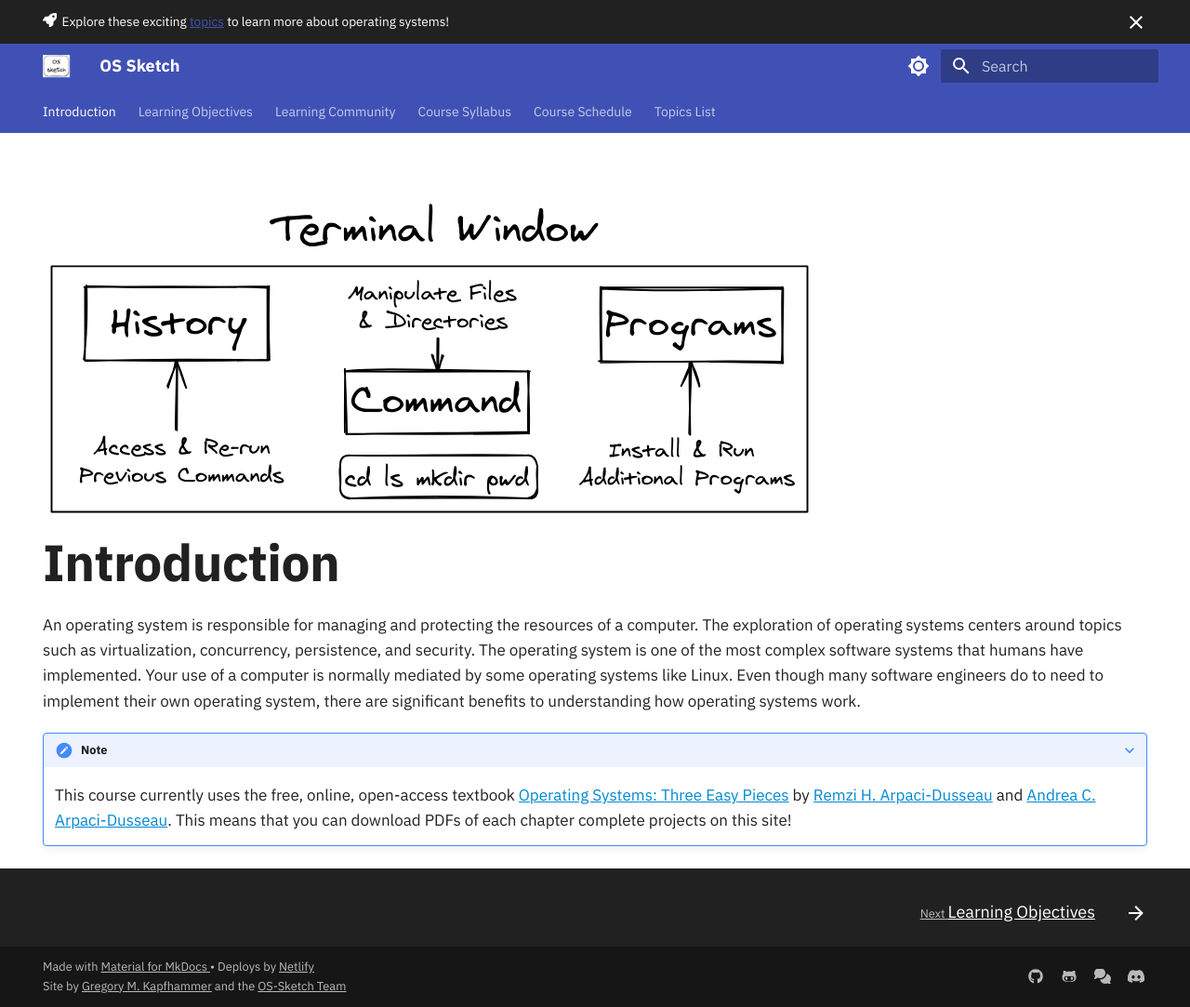
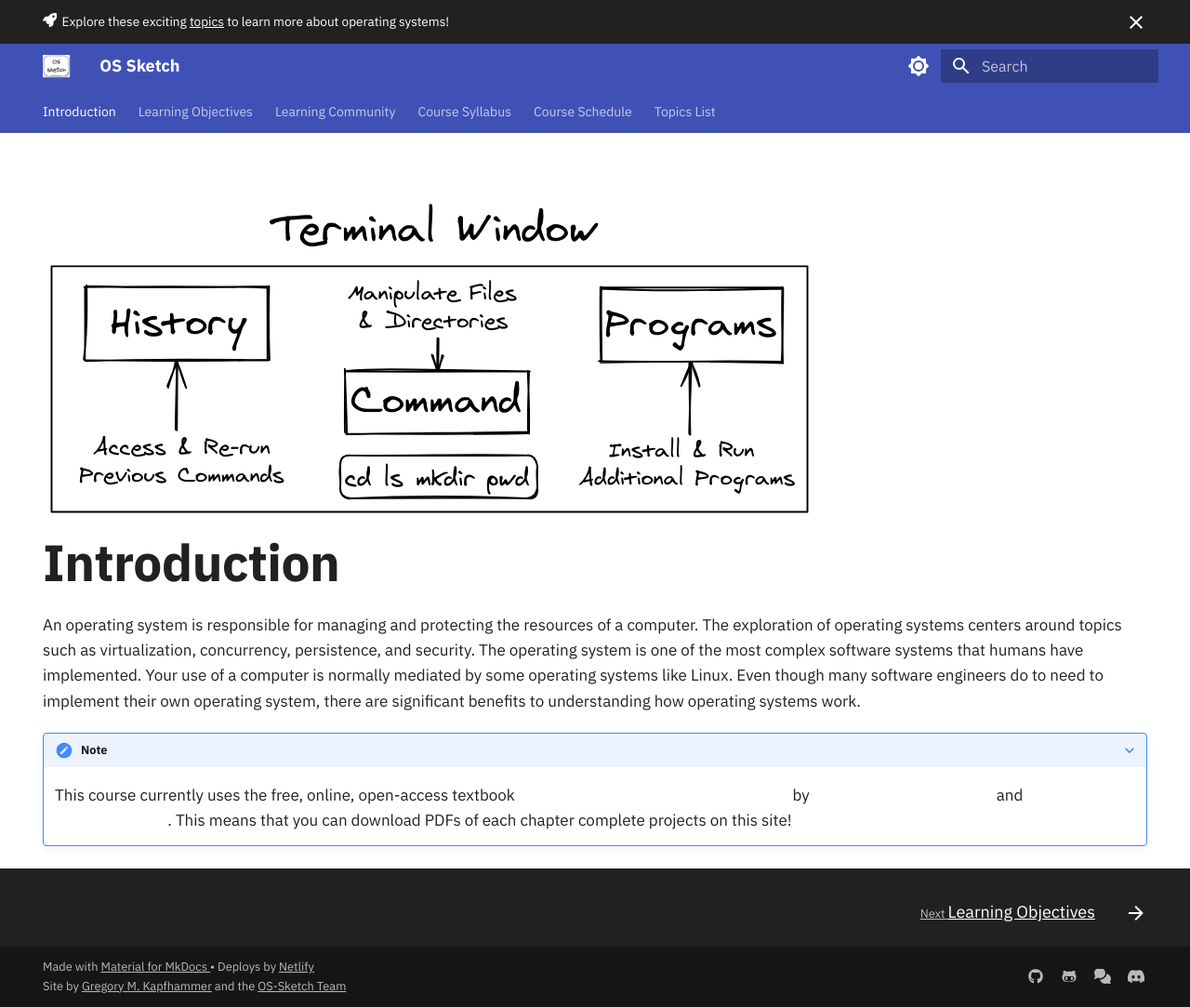
Before and after one commit to OS-Sketch/www.os-sketch.com, an MkDocs documentation site: the page built from docs/index.md, in a window 1280 px wide and 1083 px high. Shown: the whole window at 93% size. Built offline with MkDocs 1.6.1 and Material for MkDocs 9.7.7, drawn with Linux system fonts in a browser that asks for light colours.

```diff
--- a/docs/stylesheets/extra.css
+++ b/docs/stylesheets/extra.css
@@ -27,6 +27,14 @@
 
 .md-nav__link {
   text-decoration: none;
+}
+
+.md-typeset a {
+  color: #fff;
+}
+
+.md-source-file__notify {
+  color: #fff!important;
 }
 
 .md-top {
```
